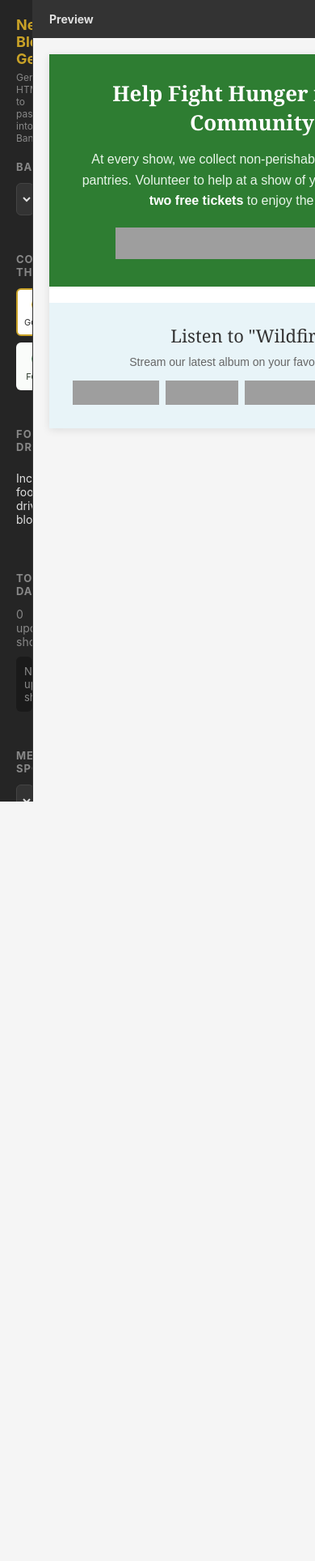
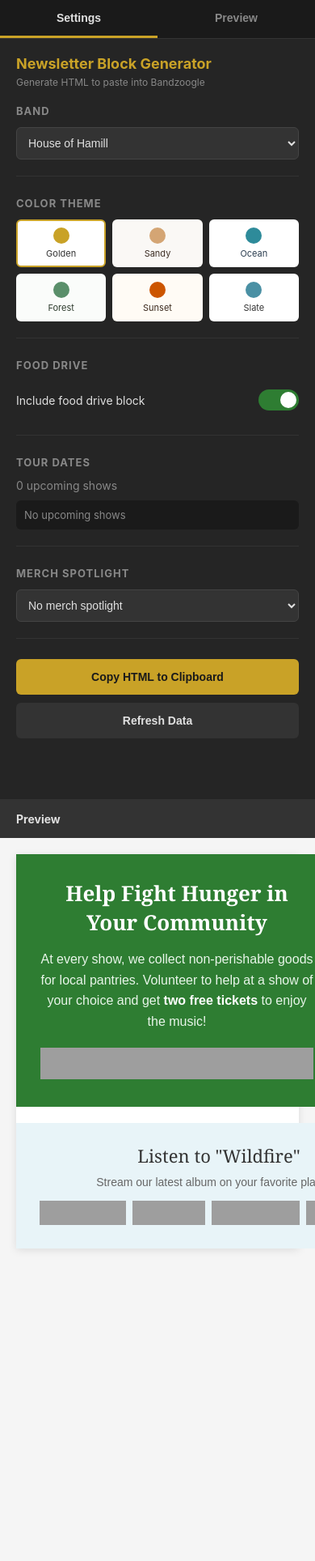
Before and after one commit to brianhaggis/newsletter-builder, a Flask app: page /block in a window 390 px wide; the page is wider, and only the part inside the window is pictured. Shown: that part at 81% size. Before the commit the page ends 990 px from the top of that part, so only its background shows below. Run offline with Flask 3, Linux system fonts and the light colour scheme; data that the repository does not hold is empty; some libraries are stand-ins or nearby versions; grey boxes are pictures that could not be loaded.

Commit message:
Add mobile tabs, fix merch image scraper, update tour map geocoding
- Add mobile tabs for portrait mode to toggle Settings/Preview
- Fix merch scraper to find all product images in article.store-item
- Expand tour map geocoding with 40+ new cities (Columbia MO, etc)
- Camp Haggis block: ice blue bg, dark blue button, 2027
- Improve geocoding error reporting and timeout

Co-Authored-By: Claude Opus 4.5 <noreply@anthropic.com>

```diff
--- a/newsletter-builder/app.py
+++ b/newsletter-builder/app.py
@@ -1521,7 +1521,7 @@ def build_block_html(shows=None, merch=None, tour_map_url=None, theme=None, incl
         'amazon': get_button('AMAZON', theme_colors['accent'], theme_colors['accent_text'], font_size=14, padding_x=20, padding_y=10),
         'youtube': get_button('YOUTUBE', theme_colors['accent'], theme_colors['accent_text'], font_size=14, padding_x=20, padding_y=10),
         'food_drive': get_button('LEARN MORE AND VOLUNTEER', '#ffca28', '#1b5e20', font_size=16, padding_x=32, padding_y=14),
-        'camp_haggis': get_button('LEARN MORE ABOUT CAMP', '#2e7d32', '#ffffff', font_size=16, padding_x=32, padding_y=14),
+        'camp_haggis': get_button('LEARN MORE ABOUT CAMP', '#1565c0', '#ffffff', font_size=16, padding_x=32, padding_y=14, border_radius=20),
     }
 
     # "See All Shows" button (dynamic based on show count)
--- a/newsletter-builder/templates/newsletter_block.html
+++ b/newsletter-builder/templates/newsletter_block.html
@@ -4,11 +4,11 @@
 <!-- Camp Haggis Block -->
 <table role="presentation" cellpadding="0" cellspacing="0" width="100%" style="margin-bottom: 20px;">
     <tr>
-        <td bgcolor="#2e7d32" style="padding: 30px; background-color: #2e7d32;">
-            <h2 style="margin: 0 0 15px 0; font-family: Georgia, 'Times New Roman', serif; font-size: 26px; color: #ffffff; font-weight: bold; text-align: center;">
-                Camp Haggis 2025
+        <td bgcolor="#e3f2fd" style="padding: 30px; background-color: #e3f2fd;">
+            <h2 style="margin: 0 0 15px 0; font-family: Georgia, 'Times New Roman', serif; font-size: 26px; color: #1565c0; font-weight: bold; text-align: center;">
+                Camp Haggis 2027
             </h2>
-            <p style="margin: 0 0 20px 0; font-family: Arial, Helvetica, sans-serif; font-size: 16px; line-height: 1.6; color: #e8f5e9; text-align: center;">
+            <p style="margin: 0 0 20px 0; font-family: Arial, Helvetica, sans-serif; font-size: 16px; line-height: 1.6; color: #1976d2; text-align: center;">
                 Join us for the ultimate Celtic music experience! A weekend of workshops, performances, and camaraderie with Enter the Haggis and special guests.
             </p>
             <p style="margin: 0; text-align: center;">
--- a/newsletter-builder/templates/web_ui_block.html
+++ b/newsletter-builder/templates/web_ui_block.html
@@ -340,9 +340,89 @@
             color: #888;
             margin-top: 8px;
         }
+
+        /* Mobile tabs for portrait mode */
+        .mobile-tabs {
+            display: none;
+            background: #1a1a1a;
+            border-bottom: 1px solid #333;
+        }
+        .mobile-tabs-inner {
+            display: flex;
+            max-width: 100%;
+        }
+        .mobile-tab {
+            flex: 1;
+            padding: 14px 20px;
+            text-align: center;
+            font-size: 14px;
+            font-weight: 600;
+            color: #888;
+            background: transparent;
+            border: none;
+            cursor: pointer;
+            transition: all 0.2s;
+            border-bottom: 3px solid transparent;
+        }
+        .mobile-tab.active {
+            color: #c9a227;
+            border-bottom-color: #c9a227;
+        }
+        .mobile-tab:hover {
+            color: #e0e0e0;
+        }
+
+        /* Portrait mode on mobile */
+        @media (max-width: 768px) and (orientation: portrait) {
+            .mobile-tabs {
+                display: block;
+                position: sticky;
+                top: 0;
+                z-index: 100;
+            }
+            .container {
+                flex-direction: column;
+                height: auto;
+                min-height: 100vh;
+            }
+            .controls {
+                width: 100%;
+                border-right: none;
+                border-bottom: 1px solid #333;
+                max-height: calc(100vh - 50px);
+            }
+            .preview-panel {
+                min-height: calc(100vh - 50px);
+            }
+            .controls.hidden-mobile {
+                display: none;
+            }
+            .preview-panel.hidden-mobile {
+                display: none;
+            }
+        }
+
+        /* Landscape or larger screens - hide mobile tabs */
+        @media (min-width: 769px), (orientation: landscape) {
+            .mobile-tabs {
+                display: none !important;
+            }
+            .controls.hidden-mobile,
+            .preview-panel.hidden-mobile {
+                display: flex !important;
+            }
+        }
     </style>
 </head>
 <body>
+    <!-- Mobile tabs for portrait mode -->
+    <div class="mobile-tabs">
+        <div class="mobile-tabs-inner">
+            <button class="mobile-tab active" id="tabSettings" onclick="showTab('settings')">Settings</button>
+            <button class="mobile-tab" id="tabPreview" onclick="showTab('preview')">Preview</button>
+        </div>
+    </div>
+
     <div class="container">
         <!-- Controls Panel -->
         <div class="controls">
@@ -434,6 +514,26 @@
     </div>
 
     <script>
+        // Mobile tab switching for portrait mode
+        function showTab(tab) {
+            const controls = document.querySelector('.controls');
+            const preview = document.querySelector('.preview-panel');
+            const tabSettings = document.getElementById('tabSettings');
+            const tabPreview = document.getElementById('tabPreview');
+
+            if (tab === 'settings') {
+                controls.classList.remove('hidden-mobile');
+                preview.classList.add('hidden-mobile');
+                tabSettings.classList.add('active');
+                tabPreview.classList.remove('active');
+            } else {
+                controls.classList.add('hidden-mobile');
+                preview.classList.remove('hidden-mobile');
+                tabSettings.classList.remove('active');
+                tabPreview.classList.add('active');
+            }
+        }
+
         // State
         let bands = [];
         let selectedBand = 'house_of_hamill';
```
Also changed, not shown: newsletter-builder/scrapers/merch.py (+52 -33 lines), update_tour_map.py (+114 -13 lines).
